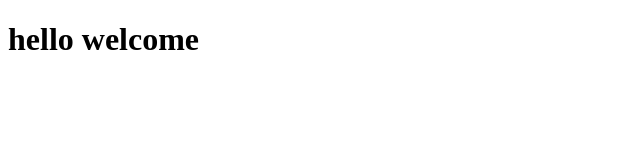
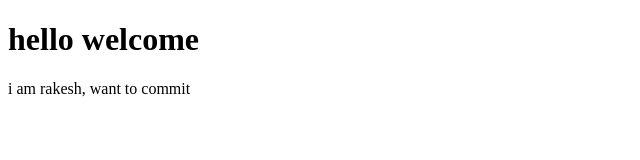
Before and after one commit to chiranjibi2016/angular2, a plain HTML site: page index.html in a window 1280 px wide. Shown: the whole page, without its empty margins (0-640 px from the left). Drawn offline with Linux system fonts and the light colour scheme.

Commit message:
commiting a paragraph

```diff
--- a/index.html
+++ b/index.html
@@ -8,5 +8,6 @@
 </head>
 <body>
     <h1>hello welcome</h1>
+    <p>i am rakesh, want to commit</p>
 </body>
 </html>
```
